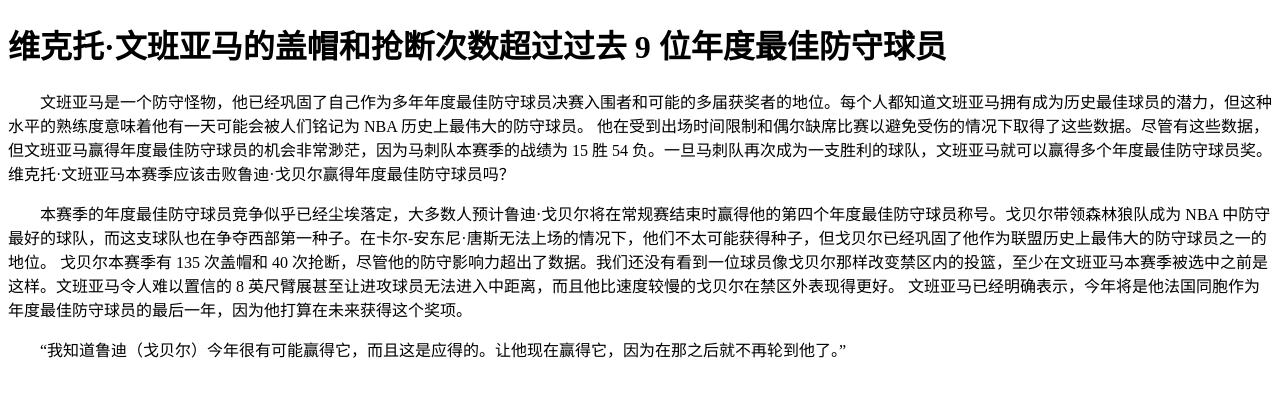
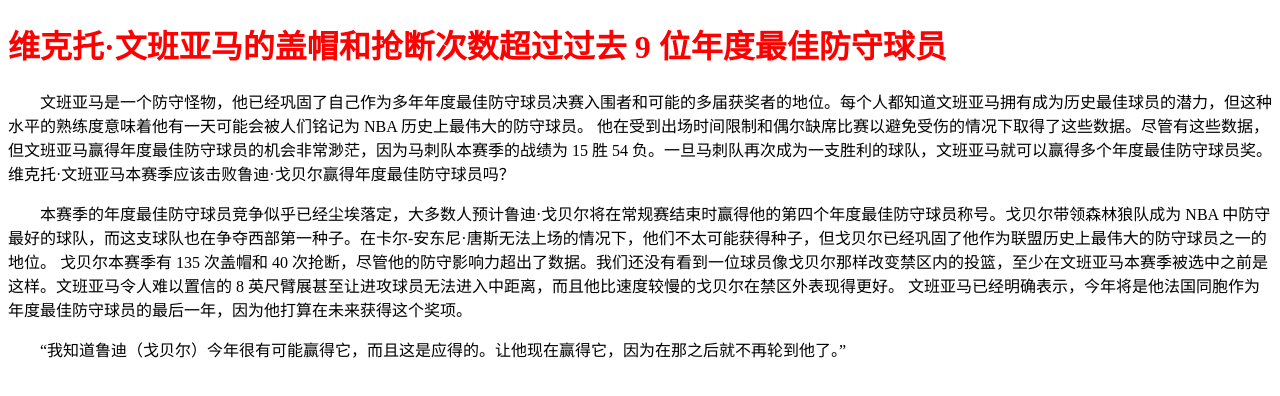
Before and after one commit to qxj111111/21new3, a plain HTML site: page 03-css.html in a window 1280 px wide. Drawn offline with Linux system fonts and the light colour scheme.

Commit message:
第三次作业第二次修改

```diff
--- a/03-css.html
+++ b/03-css.html
@@ -7,6 +7,9 @@
     <style>
     p {
         text-indent: 2em;
+    }
+    h1 {
+        color: red;
     }
     </style>
 </head>
```
Also changed, not shown: index.html (+1 -1 lines).
